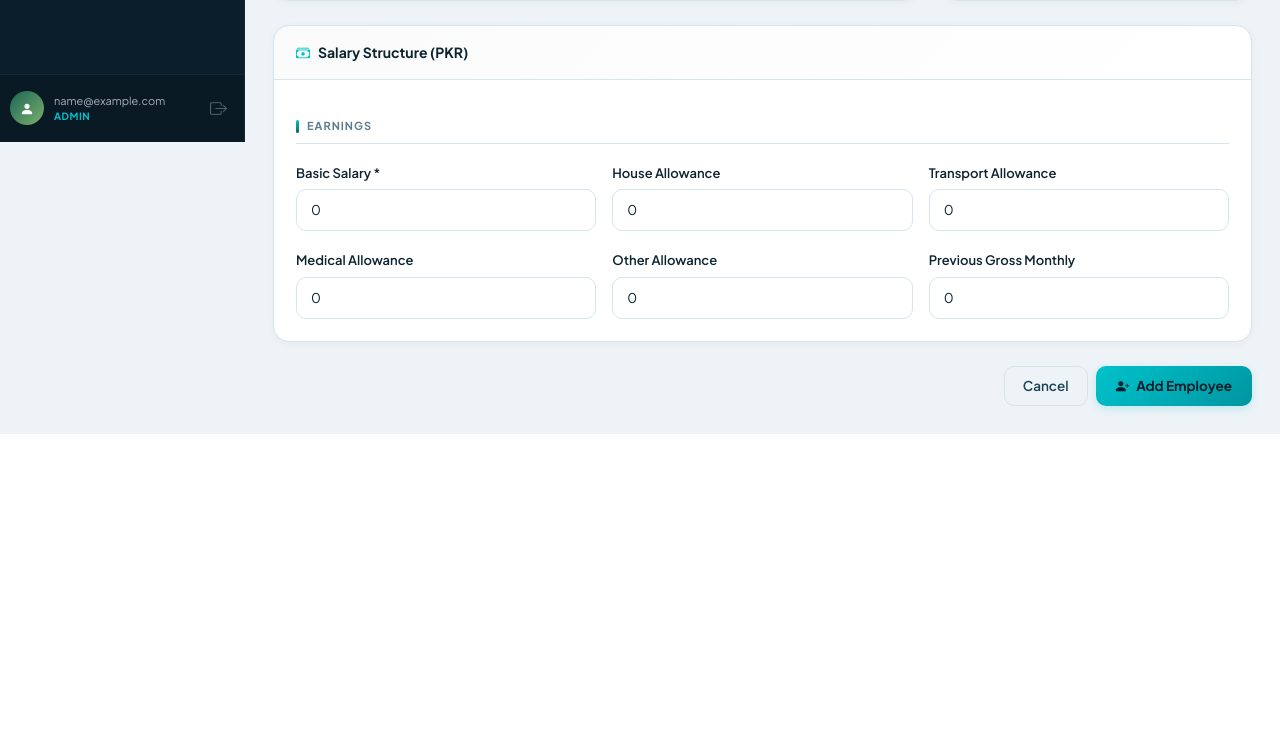
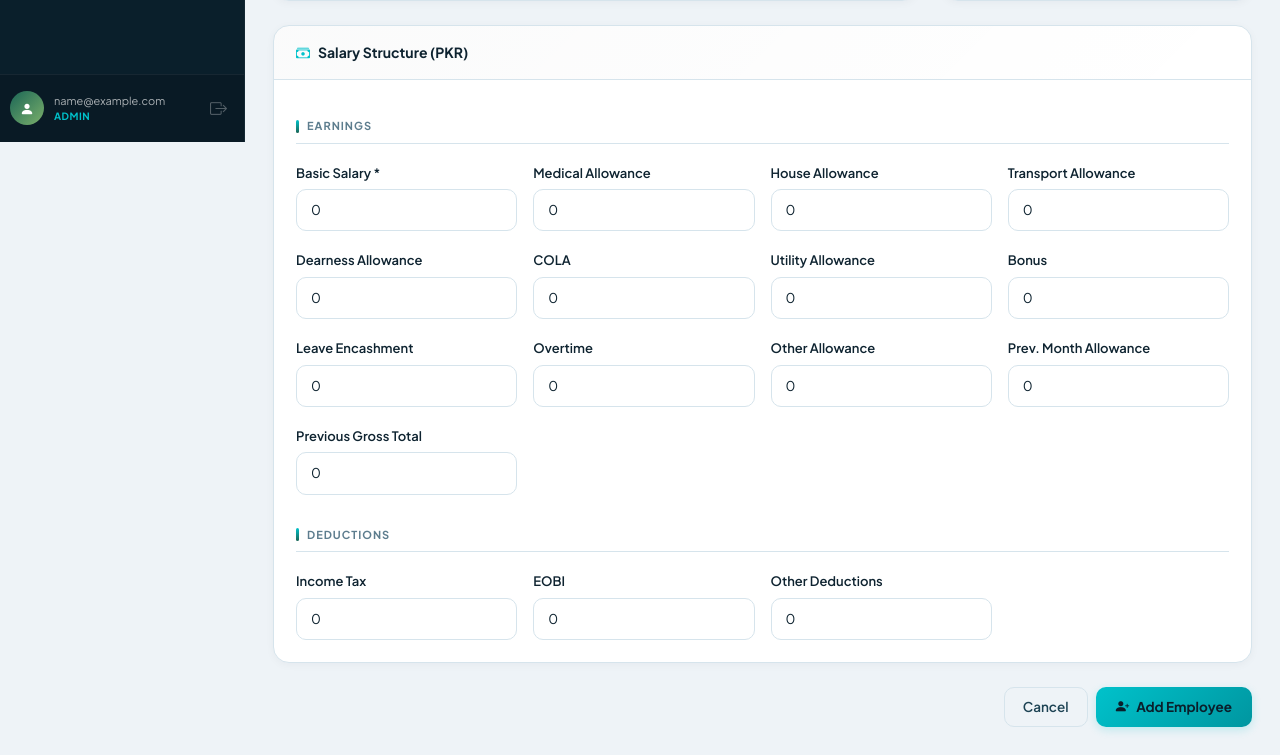
Before and after one commit to Sidekick1012/Sidekick_SallarySlip_Generator, a Flask app: page /employees/add in a window 1280 px wide. Shown: the part 658-1413 px from the top of the page. Before the commit the page ends 1092 px from the top, so only its background shows below. Run offline with Flask 3, Linux system fonts and the light colour scheme; the visitor is signed in with stand-in values (Sample User, id 1).

Commit message:
kkkkkkkkkkkkkkkkkkkkkkk

```diff
--- a/app.py
+++ b/app.py
@@ -217,6 +217,16 @@ def add_employee_route():
             "transport_allowance":   float(request.form.get("transport_allowance", 0)),
             "medical_allowance":     float(request.form.get("medical_allowance", 0)),
             "other_allowance":       float(request.form.get("other_allowance", 0)),
+            "dearness_allowance":    float(request.form.get("dearness_allowance", 0)),
+            "cola_allowance":        float(request.form.get("cola_allowance", 0)),
+            "utility_allowance":     float(request.form.get("utility_allowance", 0)),
+            "previous_month_allowance": float(request.form.get("previous_month_allowance", 0)),
+            "bonus_allowance":       float(request.form.get("bonus_allowance", 0)),
+            "leave_encashment":      float(request.form.get("leave_encashment", 0)),
+            "overtime":              float(request.form.get("overtime", 0)),
+            "income_tax":            float(request.form.get("income_tax", 0)),
+            "eobi_deduction":        float(request.form.get("eobi_deduction", 0)),
+            "other_deduction":       float(request.form.get("other_deduction", 0)),
             "previous_gross":        float(request.form.get("previous_gross", 0)),
         }
         try:
@@ -251,6 +261,16 @@ def edit_employee(emp_id):
             "transport_allowance": float(request.form.get("transport_allowance", 0)),
             "medical_allowance":   float(request.form.get("medical_allowance", 0)),
             "other_allowance":     float(request.form.get("other_allowance", 0)),
+            "dearness_allowance":  float(request.form.get("dearness_allowance", 0)),
+            "cola_allowance":      float(request.form.get("cola_allowance", 0)),
+            "utility_allowance":   float(request.form.get("utility_allowance", 0)),
+            "previous_month_allowance": float(request.form.get("previous_month_allowance", 0)),
+            "bonus_allowance":     float(request.form.get("bonus_allowance", 0)),
+            "leave_encashment":    float(request.form.get("leave_encashment", 0)),
+            "overtime":            float(request.form.get("overtime", 0)),
+            "income_tax":          float(request.form.get("income_tax", 0)),
+            "eobi_deduction":      float(request.form.get("eobi_deduction", 0)),
+            "other_deduction":     float(request.form.get("other_deduction", 0)),
             "previous_gross":      float(request.form.get("previous_gross", 0)),
         }
         update_employee(emp_id, data)
@@ -372,30 +392,55 @@ def generate_bulk():
         errors = []
 
         for emp in employees:
-            gross = (
-                float(emp["basic_salary"]) +
-                float(emp["house_allowance"]) +
-                float(emp["transport_allowance"]) +
-                float(emp["medical_allowance"]) +
-                float(emp["other_allowance"])
-            )
+            # Gather earnings
+            basic        = float(emp.get("basic_salary", 0))
+            medical      = float(emp.get("medical_allowance", 0))
+            house        = float(emp.get("house_allowance", 0))
+            transport    = float(emp.get("transport_allowance", 0))
+            dearness     = float(emp.get("dearness_allowance", 0))
+            cola         = float(emp.get("cola_allowance", 0))
+            utility      = float(emp.get("utility_allowance", 0))
+            prev_month   = float(emp.get("previous_month_allowance", 0))
+            bonus        = float(emp.get("bonus_allowance", 0))
+            leave_enc    = float(emp.get("leave_encashment", 0))
+            overtime     = float(emp.get("overtime", 0))
+            other_allow  = float(emp.get("other_allowance", 0))
+
+            gross = basic + medical + house + transport + dearness + cola + utility + prev_month + bonus + leave_enc + overtime + other_allow
+
+            # Gather deductions
+            tax          = float(emp.get("income_tax", 0))
+            eobi         = float(emp.get("eobi_deduction", 0))
+            other_ded    = float(emp.get("other_deduction", 0))
+
+            total_ded = tax + eobi + other_ded
+            net       = gross - total_ded
+
             slip_data = {
                 "employee_id":         emp["id"],
                 "month":               month,
                 "year":                year,
-                "basic_salary":        float(emp["basic_salary"]),
-                "house_allowance":     float(emp["house_allowance"]),
-                "transport_allowance": float(emp["transport_allowance"]),
-                "medical_allowance":   float(emp["medical_allowance"]),
-                "other_allowance":     float(emp["other_allowance"]),
-                "gross_salary":        gross,
-                "eobi_deduction":      0,
-                "income_tax":          0,
-                "other_deduction":     0,
-                "total_deductions":    0,
-                "net_salary":          gross,
-                "working_days":        26,
-                "generated_by":        current_user.email,
+                "basic_salary":             basic,
+                "medical_allowance":        medical,
+                "dearness_allowance":       dearness,
+                "house_allowance":          house,
+                "transport_allowance":      transport,
+                "cola_allowance":           cola,
+                "utility_allowance":        utility,
+                "previous_month_allowance": prev_month,
+                "bonus_allowance":          bonus,
+                "leave_encashment":         leave_enc,
+                "overtime":                 overtime,
+                "other_allowance":          other_allow,
+                "gross_salary":             gross,
+                "income_tax":               tax,
+                "eobi_deduction":           eobi,
+                "unpaid_leaves":            0,
+                "other_deduction":          other_ded,
+                "total_deductions":         total_ded,
+                "net_salary":               net,
+                "working_days":             26,
+                "generated_by":             current_user.email,
             }
             try:
                 pdf_path = generate_salary_slip_pdf(slip_data, emp)
--- a/templates/add_employee.html
+++ b/templates/add_employee.html
@@ -101,41 +101,105 @@
         <div class="sk-card-body">
           <div class="section-divider">Earnings</div>
           <div class="row g-3">
-            <div class="col-md-4 col-sm-6">
+            <div class="col-md-3 col-sm-6">
               <label class="form-label">Basic Salary *</label>
               <input type="number" name="basic_salary" id="basic_salary" class="form-control salary-input"
                      required min="0" step="1"
                      value="{{ emp.basic_salary|int if emp else 0 }}" placeholder="50000">
             </div>
-            <div class="col-md-4 col-sm-6">
+            <div class="col-md-3 col-sm-6">
+              <label class="form-label">Medical Allowance</label>
+              <input type="number" name="medical_allowance" id="medical_allowance" class="form-control salary-input"
+                     min="0" step="1"
+                     value="{{ emp.medical_allowance|int if emp else 0 }}" placeholder="0">
+            </div>
+            <div class="col-md-3 col-sm-6">
               <label class="form-label">House Allowance</label>
               <input type="number" name="house_allowance" id="house_allowance" class="form-control salary-input"
                      min="0" step="1"
                      value="{{ emp.house_allowance|int if emp else 0 }}" placeholder="0">
             </div>
-            <div class="col-md-4 col-sm-6">
+            <div class="col-md-3 col-sm-6">
               <label class="form-label">Transport Allowance</label>
               <input type="number" name="transport_allowance" id="transport_allowance" class="form-control salary-input"
                      min="0" step="1"
                      value="{{ emp.transport_allowance|int if emp else 0 }}" placeholder="0">
             </div>
-            <div class="col-md-4 col-sm-6">
-              <label class="form-label">Medical Allowance</label>
-              <input type="number" name="medical_allowance" id="medical_allowance" class="form-control salary-input"
+            <div class="col-md-3 col-sm-6">
+              <label class="form-label">Dearness Allowance</label>
+              <input type="number" name="dearness_allowance" id="dearness_allowance" class="form-control salary-input"
                      min="0" step="1"
-                     value="{{ emp.medical_allowance|int if emp else 0 }}" placeholder="0">
+                     value="{{ emp.dearness_allowance|int if emp else 0 }}" placeholder="0">
             </div>
-            <div class="col-md-4 col-sm-6">
+            <div class="col-md-3 col-sm-6">
+              <label class="form-label">COLA</label>
+              <input type="number" name="cola_allowance" id="cola_allowance" class="form-control salary-input"
+                     min="0" step="1"
+                     value="{{ emp.cola_allowance|int if emp else 0 }}" placeholder="0">
+            </div>
+            <div class="col-md-3 col-sm-6">
+              <label class="form-label">Utility Allowance</label>
+              <input type="number" name="utility_allowance" id="utility_allowance" class="form-control salary-input"
+                     min="0" step="1"
+                     value="{{ emp.utility_allowance|int if emp else 0 }}" placeholder="0">
+            </div>
+            <div class="col-md-3 col-sm-6">
+              <label class="form-label">Bonus</label>
+              <input type="number" name="bonus_allowance" id="bonus_allowance" class="form-control salary-input"
+                     min="0" step="1"
+                     value="{{ emp.bonus_allowance|int if emp else 0 }}" placeholder="0">
+            </div>
+            <div class="col-md-3 col-sm-6">
+              <label class="form-label">Leave Encashment</label>
+              <input type="number" name="leave_encashment" id="leave_encashment" class="form-control salary-input"
+                     min="0" step="1"
+                     value="{{ emp.leave_encashment|int if emp else 0 }}" placeholder="0">
+            </div>
+            <div class="col-md-3 col-sm-6">
+              <label class="form-label">Overtime</label>
+              <input type="number" name="overtime" id="overtime" class="form-control salary-input"
+                     min="0" step="1"
+                     value="{{ emp.overtime|int if emp else 0 }}" placeholder="0">
+            </div>
+            <div class="col-md-3 col-sm-6">
               <label class="form-label">Other Allowance</label>
               <input type="number" name="other_allowance" id="other_allowance" class="form-control salary-input"
                      min="0" step="1"
                      value="{{ emp.other_allowance|int if emp else 0 }}" placeholder="0">
             </div>
-            <div class="col-md-4 col-sm-6">
-              <label class="form-label">Previous Gross Monthly</label>
+            <div class="col-md-3 col-sm-6">
+              <label class="form-label">Prev. Month Allowance</label>
+              <input type="number" name="previous_month_allowance" id="previous_month_allowance" class="form-control salary-input"
+                     min="0" step="1"
+                     value="{{ emp.previous_month_allowance|int if emp else 0 }}" placeholder="0">
+            </div>
+            <div class="col-md-3 col-sm-6">
+              <label class="form-label">Previous Gross Total</label>
               <input type="number" name="previous_gross" id="previous_gross" class="form-control salary-input"
                      min="0" step="1"
                      value="{{ emp.previous_gross|int if emp else 0 }}" placeholder="0">
+            </div>
+          </div>
+
+          <div class="section-divider mt-4">Deductions</div>
+          <div class="row g-3">
+            <div class="col-md-3 col-sm-6">
+              <label class="form-label">Income Tax</label>
+              <input type="number" name="income_tax" id="income_tax" class="form-control salary-input"
+                     min="0" step="1"
+                     value="{{ emp.income_tax|int if emp else 0 }}" placeholder="0">
+            </div>
+            <div class="col-md-3 col-sm-6">
+              <label class="form-label">EOBI</label>
+              <input type="number" name="eobi_deduction" id="eobi_deduction" class="form-control salary-input"
+                     min="0" step="1"
+                     value="{{ emp.eobi_deduction|int if emp else 0 }}" placeholder="0">
+            </div>
+            <div class="col-md-3 col-sm-6">
+              <label class="form-label">Other Deductions</label>
+              <input type="number" name="other_deduction" id="other_deduction" class="form-control salary-input"
+                     min="0" step="1"
+                     value="{{ emp.other_deduction|int if emp else 0 }}" placeholder="0">
             </div>
           </div>
         </div>
@@ -162,17 +226,25 @@ function fmt(val) {
 
 function updateSummary() {
   const basic     = parseFloat(document.getElementById('basic_salary').value)     || 0;
+  const medical   = parseFloat(document.getElementById('medical_allowance').value)  || 0;
   const house     = parseFloat(document.getElementById('house_allowance').value)   || 0;
   const transport = parseFloat(document.getElementById('transport_allowance').value)|| 0;
-  const medical   = parseFloat(document.getElementById('medical_allowance').value)  || 0;
+  const dearness  = parseFloat(document.getElementById('dearness_allowance').value) || 0;
+  const cola      = parseFloat(document.getElementById('cola_allowance').value)     || 0;
+  const utility   = parseFloat(document.getElementById('utility_allowance').value)  || 0;
+  const bonus     = parseFloat(document.getElementById('bonus_allowance').value)    || 0;
+  const leaveEnc  = parseFloat(document.getElementById('leave_encashment').value)   || 0;
+  const overtime  = parseFloat(document.getElementById('overtime').value)           || 0;
   const other     = parseFloat(document.getElementById('other_allowance').value)    || 0;
-  const gross     = basic + house + transport + medical + other;
+  const prev      = parseFloat(document.getElementById('previous_month_allowance').value) || 0;
+
+  const gross     = basic + medical + house + transport + dearness + cola + utility + bonus + leaveEnc + overtime + other + prev;
 
   document.getElementById('s_basic').textContent     = fmt(basic);
   document.getElementById('s_house').textContent     = fmt(house);
   document.getElementById('s_transport').textContent = fmt(transport);
   document.getElementById('s_medical').textContent   = fmt(medical);
-  document.getElementById('s_other').textContent     = fmt(other);
+  document.getElementById('s_other').textContent     = fmt(gross - (basic + house + transport + medical));
   document.getElementById('s_gross').textContent     = fmt(gross);
 }
 
```
Also changed, not shown: templates/generate.html (+13 -2 lines), update_schema.sql (added, +15 -0 lines).
